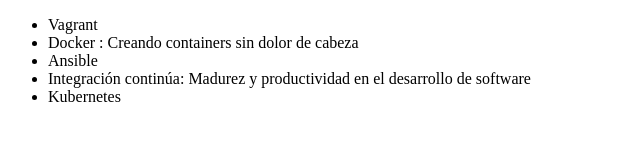
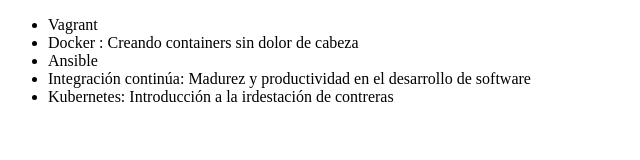
Before and after one commit to dacobot/alura-git, a plain HTML site: page index.html in a window 1280 px wide. Shown: the whole page, without its empty margins (0-640 px from the left). Drawn offline with Linux system fonts and the light colour scheme.

Commit message:
Modificando nombre curso kubernetes

```diff
--- a/index.html
+++ b/index.html
@@ -10,7 +10,7 @@
          <li> Docker : Creando containers sin dolor de cabeza  </li>
          <li> Ansible </li>
          <li> Integración continúa: Madurez y productividad en el desarrollo de software </li>
-         <li>Kubernetes</li>
+         <li>Kubernetes: Introducción a la irdestación de contreras</li>
      </ul>
 </body>
 </html>
```
